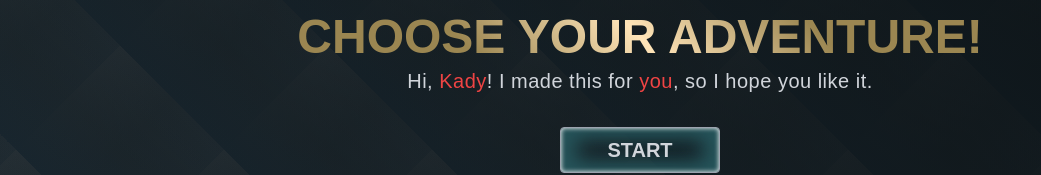
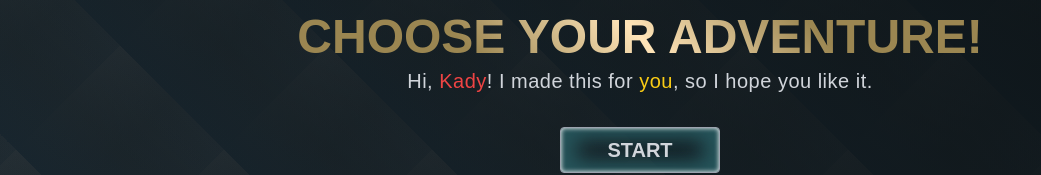
Before and after one commit to mattcarlotta/choose-your-adventure, a Next.js app: page / in a window 1280 px wide. Shown: the part 458-633 px from the top of the page, without its empty margins (0-1041 px from the left). Built offline with nearby package versions, Linux system fonts and the light colour scheme; a web font is replaced by a local one.

Commit message:
fix: adjust home page colors

```diff
--- a/src/pages/index.tsx
+++ b/src/pages/index.tsx
@@ -16,7 +16,7 @@ export default function Home() {
                         <h1 className="title text-5xl font-bold">CHOOSE YOUR ADVENTURE!</h1>
                     </header>
                     <h2 className="text-xl text-gray-300 tracking-wide">
-                        Hi, <span className="text-red-500">Kady</span>! I made this for <span className="text-red-500">you</span>, so I hope you like it.
+                        Hi, <span className="text-red-500">Kady</span>! I made this for <span className="text-yellow-400">you</span>, so I hope you like it.
                     </h2>
                     <Link
                         className="glow font-bold w-40 !mt-8 z-10 border border-gray-400 text-xl text-gray-300 px-3 py-2 cursor-pointer rounded hover:border-white hover:text-white"
```
